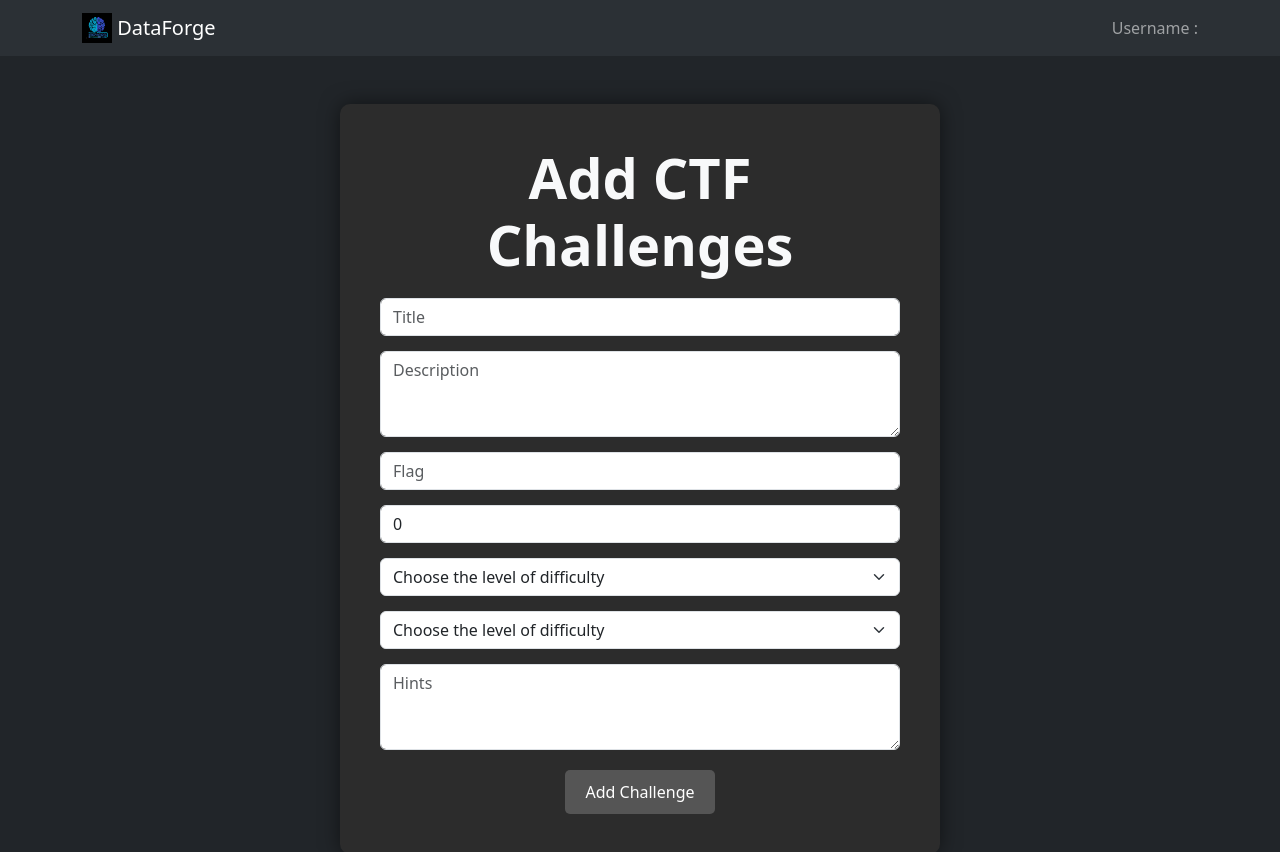
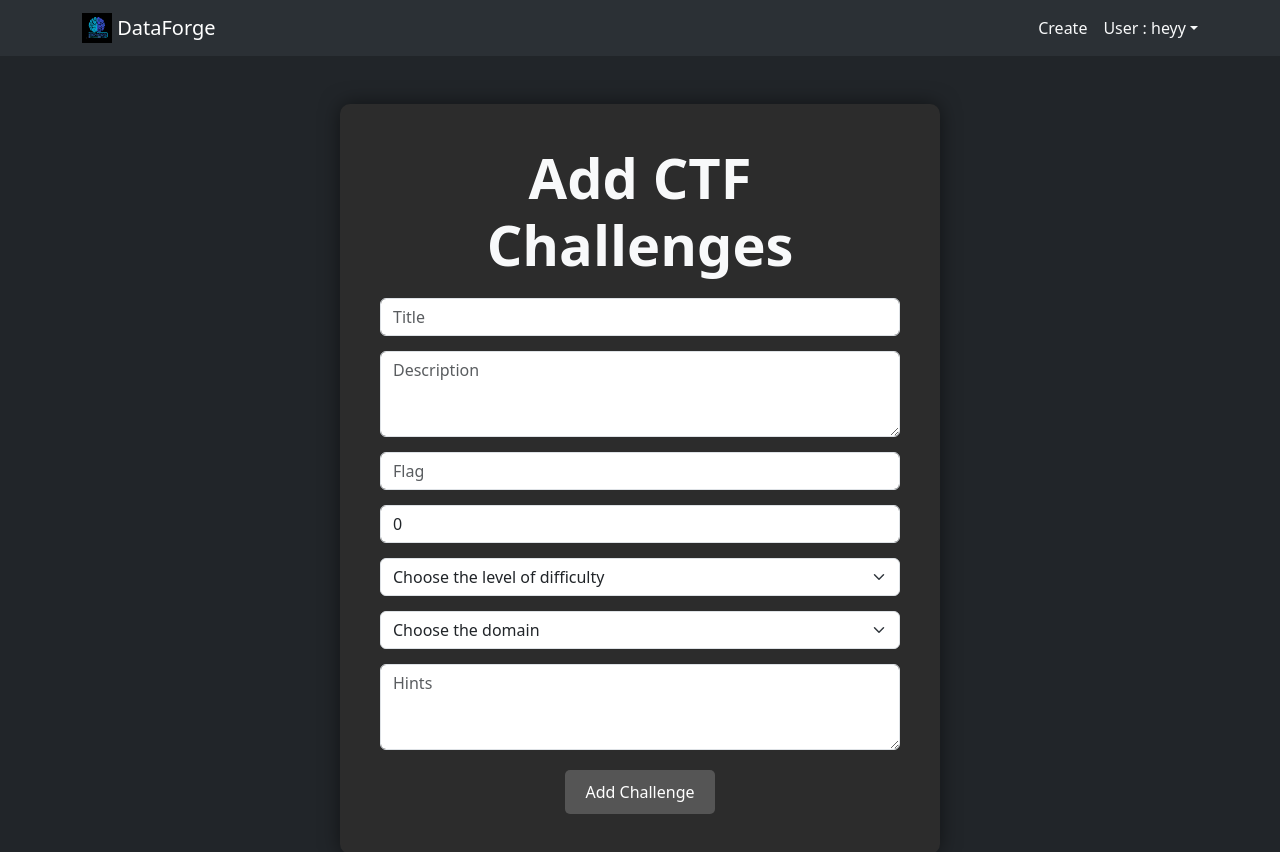
Before and after one commit to govardhan-06/dataforge, a React (Vite) app in the folder frontend/: page /addCTF in a window 1280 px wide. Shown: the top 852 px of the page. Built offline with nearby package versions, Linux system fonts and the light colour scheme.

Commit message:
Minor Bug Fix

```diff
--- a/frontend/src/components/CreateCTF.jsx
+++ b/frontend/src/components/CreateCTF.jsx
@@ -1,6 +1,7 @@
 import React, { useState } from 'react';
 import Form from 'react-bootstrap/Form';
 import Button from 'react-bootstrap/Button';
+import api from "../api";
 
 function CreateCTF() {
     const [title, setTitle] = useState("");
@@ -13,16 +14,23 @@ function CreateCTF() {
 
     const handleSubmit=(e)=>{
       e.preventDefault();
-      const ctfData = {
-        "title": title,
-        "description": desc,
-        "flag": flag,
-        "points": points,
-        "difficulty": difficulty,
-        "category": category,
+      const data={
+        "title":title,
+        "description":desc,
+        "flag":flag,
+        "points":points,
+        "difficulty":difficulty,
+        "category":category,
         "hints":hints
-    }
-    console.log(ctfData)
+      }
+      console.log(data)
+      api
+            .post("/api/CTF/create/", data)
+            .then((res) => {
+                if (res.status === 201) alert("Challenge created!");
+                else alert("Failed to add challenge.");
+            })
+            .catch((err) => alert(err));
     }
 
   return (
@@ -37,19 +45,19 @@ function CreateCTF() {
     <Form.Control required type="number" className="addCTF_fields" placeholder="Points" name='points' value={points} onChange={(e)=>setPoints(e.target.value)}/>
     <Form.Select required aria-label="Difficulty" className='createCTF-select' name='difficulty' value={difficulty} onChange={(e)=>setDifficulty(e.target.value)}>
       <option>Choose the level of difficulty</option>
-      <option value="EASY">Easy</option>
-      <option value="MEDIUM">Medium</option>
-      <option value="HARD">Difficult</option>
+      <option value="Easy">Easy</option>
+      <option value="Medium">Medium</option>
+      <option value="Difficult">Difficult</option>
     </Form.Select>
     <Form.Select required aria-label="Category" className='createCTF-select' name='cateogry' value={category} onChange={(e)=>setCategory(e.target.value)}>
-      <option>Choose the level of difficulty</option>
-      <option value="Data Science">Data Science</option>
-      <option value="Exploratory Data Analysis">Exploratory Data Analysis</option>
-      <option value="Time Series">Time Series</option>
-      <option value="Generative AI">Generative AI</option>
+      <option>Choose the domain</option>
+      <option value="DataScience">Data Science</option>
+      <option value="EDA">Exploratory Data Analysis</option>
+      <option value="TimeSeries">Time Series</option>
+      <option value="GenAI">Generative AI</option>
     </Form.Select>
     <Form.Control required as="textarea" className="addCTF_fields" rows={3} placeholder="Hints" name='hints' value={hints} onChange={(e)=>setHints(e.target.value)}/>
-    <div className='addCTF-btn'><Button className='align-items-right' variant="secondary" type='Submit'>Add Challenge</Button></div>
+    <div className='addCTF-btn'><Button className='align-items-right' variant="secondary" type='submit'>Add Challenge</Button></div>
     </Form>
     </div>
     </div>
--- a/frontend/src/components/LoadingIndicator.jsx
+++ b/frontend/src/components/LoadingIndicator.jsx
@@ -1,7 +1,7 @@
 import "../styles/LoadingIndicator.css"
 
 const LoadingIndicator = () => {
-    return <div className="loading-container">
+    return <div className="loader-container">
         <div className="loader"></div>
     </div>
 }
--- a/frontend/src/components/LoginForm.jsx
+++ b/frontend/src/components/LoginForm.jsx
@@ -14,7 +14,7 @@ function LoginForm({ route, method }) {
     const [loading, setLoading] = useState(false);
     const navigate = useNavigate();
 
-    const name = method === "login" ? "Login" : "Register";
+    const name = method === "login" ? "Sign-in" : "Sign-up";
 
     const handleSubmit = async (e) => {
         setLoading(true);
--- a/frontend/src/components/Navigationbar.jsx
+++ b/frontend/src/components/Navigationbar.jsx
@@ -1,9 +1,12 @@
 import React from 'react'
 import Container from 'react-bootstrap/Container';
 import Navbar from 'react-bootstrap/Navbar';
+import Nav from 'react-bootstrap/Nav';
+import NavDropdown from 'react-bootstrap/NavDropdown';
 
 
 function Navigationbar({name}) {
+  name="heyy"
   return (
     <Navbar data-bs-theme="dark" className="bg-body-tertiary mb-5">
         <Container>
@@ -18,11 +21,11 @@ function Navigationbar({name}) {
             DataForge
           </Navbar.Brand>
           {/* User based restriction need to be applied here */}
-
           <Navbar.Collapse className="justify-content-end">
-          <Navbar.Text>
-            Username : {name}
-          </Navbar.Text>
+            <Nav.Link href="/addCTF" className='me-3'>Create</Nav.Link>
+            <NavDropdown title={`User : ${name}`} id="basic-nav-dropdown">
+            <NavDropdown.Item href="/logout">Logout</NavDropdown.Item>
+            </NavDropdown>
         </Navbar.Collapse>
         </Container>
       </Navbar>
```
Also changed, not shown: frontend/src/pages/deleteCTF.jsx (added, +11 -0 lines).
